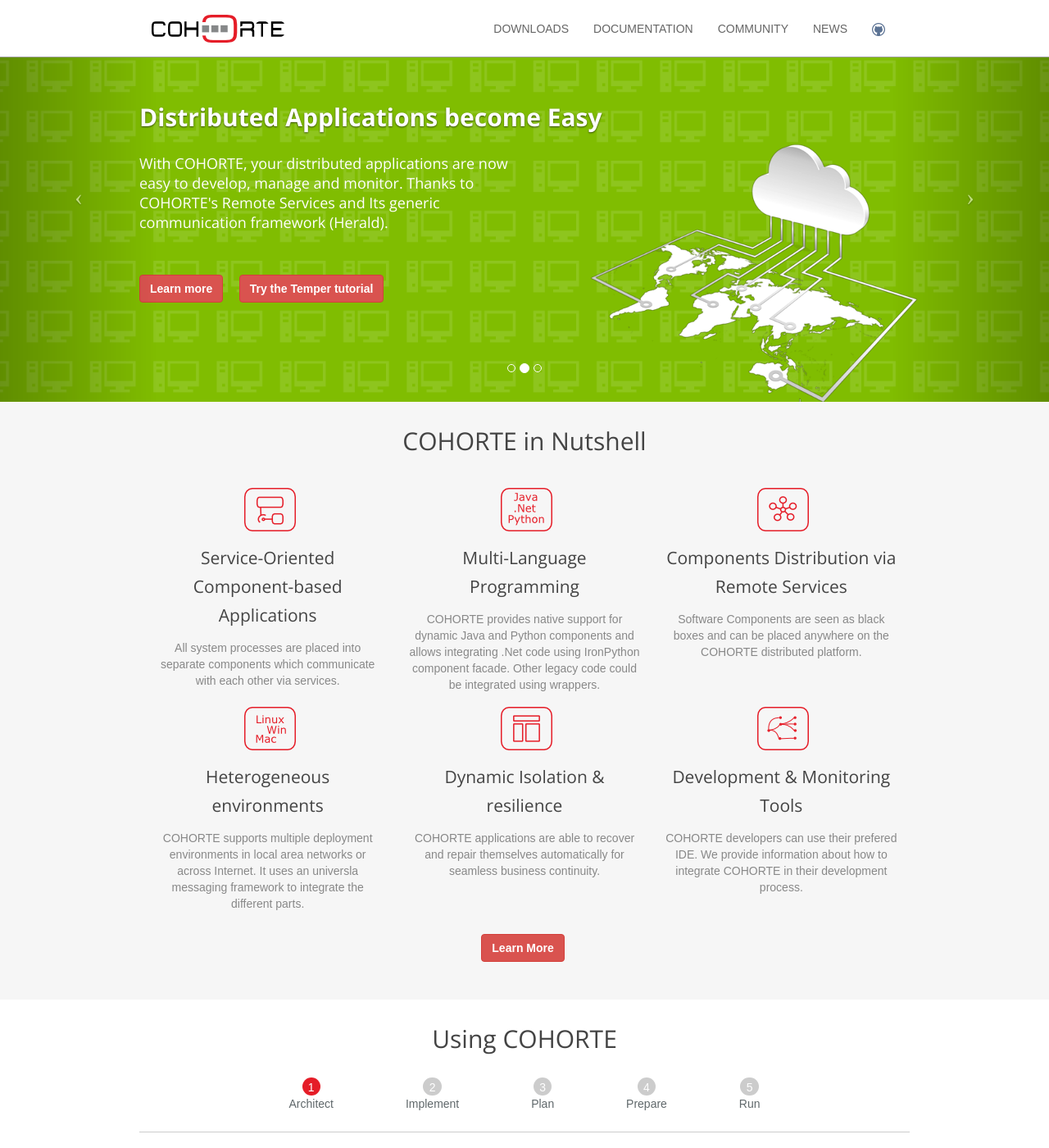
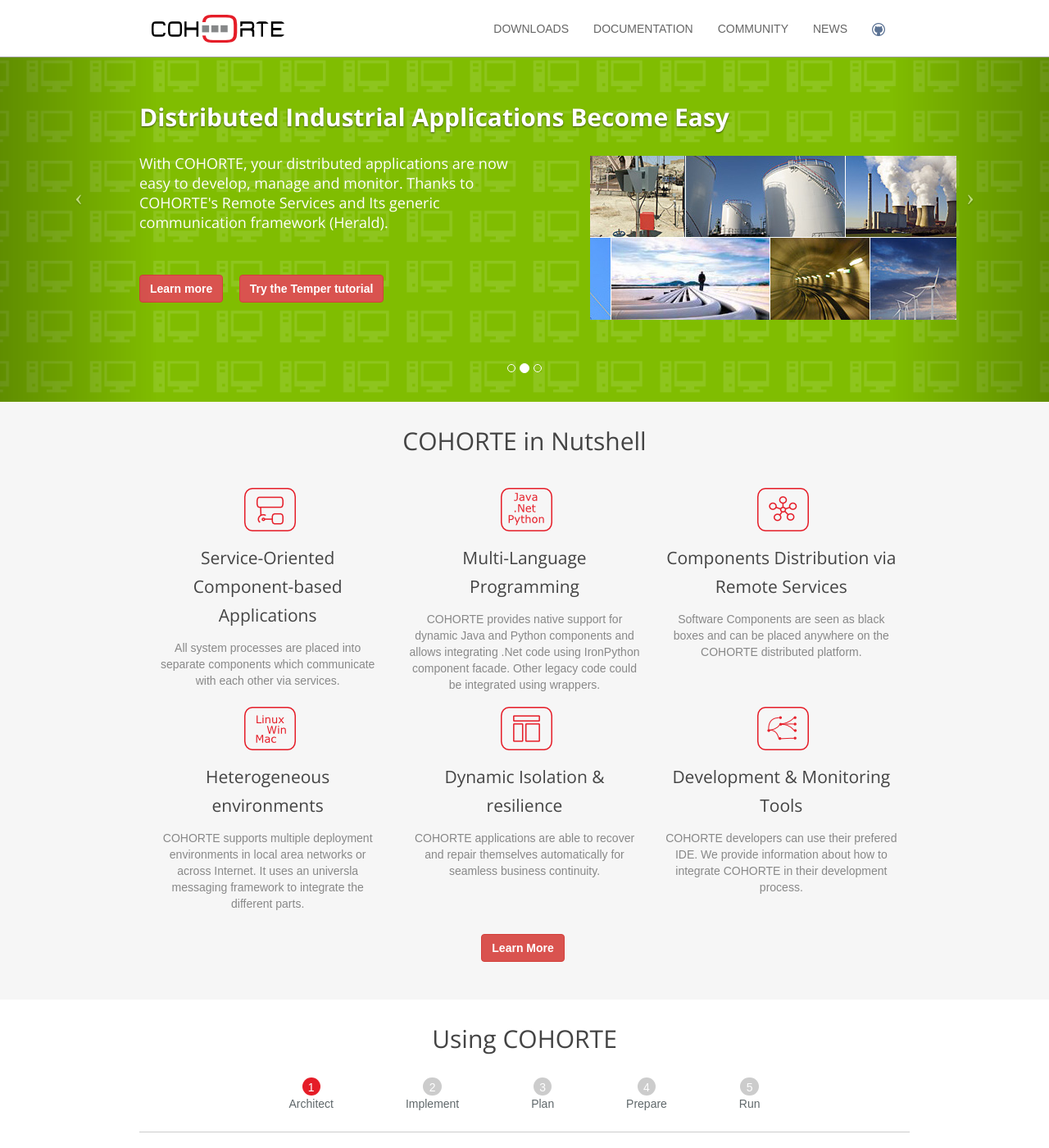
Before and after one commit to cohorte/cohorte.github.io, a Jekyll site: the page built from index.md, in a window 1280 px wide and 1400 px high. Shown: the whole window at 82% size. Built offline with Jekyll 4.4.1, drawn with Linux system fonts in a browser that asks for light colours.

Commit message:
update carousel

```diff
--- a/_includes/carousel.html
+++ b/_includes/carousel.html
@@ -27,19 +27,17 @@
                       <a class="btn btn-danger" href="{{ site.baseurl }}/downloads/"><b>Downloads</b></a>&nbsp;&nbsp;&nbsp;&nbsp;<a class="btn btn-success" href="{{ site.baseurl }}/docs/1.x/"><b>Documentation</b></a>
                     </div>
                     <div class="carousel-image">
-                      <img src="{{site.baseurl}}/resources/images/carousel/page1.png"></img>
+                      <img src="{{site.baseurl}}/resources/images/carousel/page1.jpg"></img>
                     </div>
                  </div>
                 </div>
             </div>
             <div class="item">
-                <!-- Set the third background image using inline CSS below. -->
-                <!--<div class="fill" style="background-image:url('{{ site.baseurl }}/resources/images/alpes.jpg');"></div>-->
                 <div class="fill" style="background-color: #80BD01; background-image:url('{{ site.baseurl }}/resources/images/carousel/page2-bg.png'); background-repeat: repeat;'); "></div>
                 <div class="container">
                   <div class="row">
                  <div class="carousel-caption">
-                    <h2>Distributed Applications become Easy </h2>
+                    <h2>Distributed Industrial Applications Become Easy </h2>
                  </div>
                  <div class="carousel-description">
                     <p>With COHORTE, your distributed applications are now easy to develop, manage and monitor. Thanks to COHORTE's Remote Services and Its generic communication framework (Herald).</p>
@@ -49,30 +47,34 @@
 <a class="btn btn-danger" href="{{ site.baseurl }}/docs/1.x/tutorials/temper"><b>Try the Temper tutorial</b></a>
                     </div>
                     <div class="carousel-image">
-                      <img src="{{site.baseurl}}/resources/images/carousel/page2.png"></img>
+                      <img src="{{site.baseurl}}/resources/images/carousel/page2.jpg"></img>
                     </div>
                  </div>
                 </div>
             </div>
-            <!--
+
             <div class="item">
-                 <div class="fill" style="background-image:url('{{ site.baseurl }}/resources/images/alpes.jpg');"></div>
-                 <div class="container">
-                   <div class="row">
-                     <div class="carousel-caption">
-                        <h2>Slogon 3</h2>
-                     </div>
-                     <div class="carousel-description">
-                    <p style="color:black">COHORTE is a platform for developing and rolling out robust and reliable software. Software produced with COHORTE has a high level of robustness and reliability since its is made up of a range of components and services protected from one another by isolation containers. </p>
+              <div class="fill" style="background-color: #80BD01; background-image:url('{{ site.baseurl }}/resources/images/carousel/page3-bg.png'); background-repeat: repeat;'); "></div>
+                <div class="container">
+                  <div class="row">
+                 <div class="carousel-caption">
+                    <h2 style="margin-top:-10px;">Serivec-Oriented Component-based <img src="{{ site.baseurl }}/resources/images/python-logo.png"/> Applications</h2>
+                 </div>
+                 <div class="carousel-description">
+                    <p>COHORTE uses iPOPO to develop Python-based Service-Oriented Component-based applications. The runtime infrastructure implements popular Java technology for the development of long-lived applications: OSGi Service Platform.</p>
                     <br/>
                     <br/>
-                    <a class="btn btn-success" href="{{ site.baseurl }}/docs/1.x/"><b>Documentation</b></a>&nbsp;&nbsp;&nbsp;&nbsp;
-<a class="btn btn-danger" href="{{ site.baseurl }}/downloads/"><b>Downloads</b></a>
+                    <a class="btn btn-danger" href="{{ site.baseurl }}/docs/1.x/components"><b>Learn more</b></a>&nbsp;&nbsp;&nbsp;&nbsp;
+<a class="btn btn-danger" href="{{ site.baseurl }}/docs/1.x/tutorials/temper"><b>Try the Temper tutorial</b></a>
+                    </div>
+                    <div class="carousel-image">
+                      <img src="{{site.baseurl}}/resources/images/carousel/page3.png"></img>
                     </div>
                  </div>
                 </div>
+
             </div>
-            -->
+
         </div>
 
         <!-- Controls -->
--- a/resources/css/cohorte.css
+++ b/resources/css/cohorte.css
@@ -193,7 +193,7 @@
   bottom: auto;
   top: 170px;
   margin-left: 550px;
-  padding-top: 5px;
+  padding-top: 20px;
   padding-bottom: 30px;
 
   color: #000;
```
Also changed, not shown: resources/images/carousel/__page1.png (renamed from resources/images/carousel/page1.png), resources/images/carousel/__page2.png (renamed from resources/images/carousel/page2.png), resources/images/carousel/page1.jpg (added), resources/images/carousel/page2.jpg (added), resources/images/carousel/page3-bg.png (added), resources/images/carousel/page3.png (added), resources/images/python-logo.png (added).
